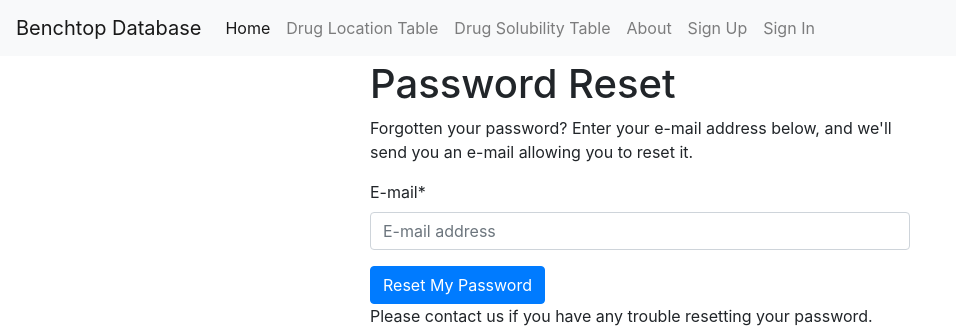
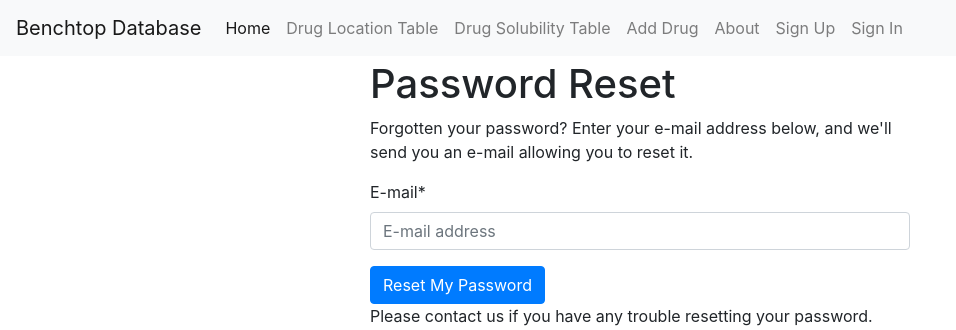
Before and after one commit to bfulroth/Django-Benchtop-Drug-Database-App, a Django app: page /accounts/password/reset/ in a window 1280 px wide. Shown: the top 330 px of the page, without its empty margins (0-956 px from the left). Run offline with Django 3.2, Linux system fonts and the light colour scheme; some libraries are stand-ins or nearby versions.

Commit message:
Added form link for adding drug to main page

```diff
--- a/benchtop_database/templates/base.html
+++ b/benchtop_database/templates/base.html
@@ -51,6 +51,9 @@
             </li>
             <li class="nav-item">
               <a class="nav-link" href="{% url 'drug_db:drug_sol_overview' %}">Drug Solubility Table</a>
+            </li>
+            <li class="nav-item">
+              <a class="nav-link" href="{% url 'drug_db:add_drug_loc_form' %}">Add Drug</a>
             </li>
             <li class="nav-item">
               <a class="nav-link" href="{% url 'about' %}">About</a>
--- a/config/urls.py
+++ b/config/urls.py
@@ -17,7 +17,7 @@ urlpatterns = [
     path("accounts/", include("allauth.urls")),
     # Your stuff: custom urls includes go here
     path("overview/", include(("drug_db.urls", "drug_db"), namespace="drug_db")),
-    path("add_drug_location/", include(("drug_db.urls", "drug_db")))
+    path("add_drug_location/", include(("drug_db.urls", "drug_db"), namespace="drub_db"))
 ] + static(settings.MEDIA_URL, document_root=settings.MEDIA_ROOT)
 
 if settings.DEBUG:
--- a/drug_db/urls.py
+++ b/drug_db/urls.py
@@ -4,9 +4,8 @@ from . import views
 
 urlpatterns = [
     path('', views.index, name='index'),
-    path('drug_db_basic/', views.BenchtopDrugLocationView.as_view()),
     path('locations/', views.BenchtopDrugLocationView2.as_view(), name="drug_loc_overview"),
     path('solubility/', views.BenchtopDrugSolViewAll.as_view(), name="drug_sol_overview"),
-    path('form/', views.DrugCreateView.as_view())
+    path('form/', views.DrugCreateView.as_view(), name="add_drug_loc_form")
 
 ]
--- a/drug_db/views.py
+++ b/drug_db/views.py
@@ -18,11 +18,6 @@ from django.urls import reverse_lazy
 
 def index(request):
     return HttpResponse("Hello, world. You're at the polls index.")
-
-
-class BenchtopDrugLocationView(ListView):
-    model = BenchtopDrugLocations
-    template_name = 'drug_db/basic_all_cmpd_loc_view.html'
 
 
 class BenchtopDrugLocationView2(ExportMixin, SingleTableView):
```
